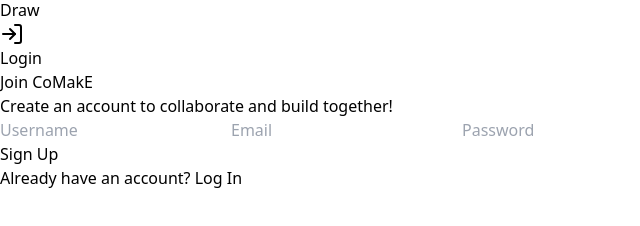
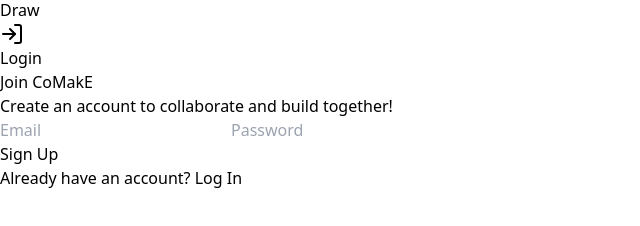
Before and after one commit to eyuuab/comake, a React (Vite) app in the folder client/: page /signup in a window 1280 px wide. Shown: the part 392-618 px from the top of the page, without its empty margins (0-640 px from the left). Built offline with nearby package versions, Linux system fonts and the light colour scheme.

Commit message:
signup-loding

```diff
--- a/client/src/pages/signup/signup.tsx
+++ b/client/src/pages/signup/signup.tsx
@@ -1,31 +1,35 @@
-import React, {useState} from "react";
+import React, { useState } from "react";
 import axios from "axios";
 
 const SignUp = () => {
-
-  const [username, setUsername] = useState("");
   const [email, setEmail] = useState("");
   const [password, setPassword] = useState("");
   const [message, setMessage] = useState("");
+  const [loading, setLoading] = useState(false);
 
-  const handleSubmit = async (e) =>{
+  //const API_URL = process.env.REACT_APP_API_URL || "http://127.0.0.1:8000";
+
+  const handleSubmit = async (e: React.FormEvent) => {
     e.preventDefault();
-    // sending post request
-    try{
-      const response = await axios.post('http://127.0.0.1:8000/users/signup/', {
-        username: username,
+    setLoading(true);
+    setMessage("");
+
+    try {
+      const response = await axios.post("http://127.0.0.1:8000/users/register", {
         email: email,
-        password: password
+        password: password,
       });
-      setMessage(response.data.msg || 'Account created successfully');
-  }catch(error:any ) {
-    // Error handling
-    setMessage(
-      error.response?.data?.detail || "Something went wrong, please try again."
-    );
-  }
-
-}
+      setMessage("Account created successfully");
+      setEmail("");
+      setPassword("");
+    } catch (error:any) {
+      setMessage(
+        error.response?.data?.detail || "Something went wrong, please try again."
+      );
+    } finally {
+      setLoading(false);
+    }
+  };
 
   return (
     <div className="flex items-center justify-center min-h-screen bg-gradient-to-br from-gray-900 via-gray-900 to-black text-text animate-gradient">
@@ -33,31 +37,36 @@
         <h2 className="text-2xl font-bold text-primary mb-2 text-center">Join CoMakE</h2>
         <p className="text-sm text-center mb-6">Create an account to collaborate and build together!</p>
 
-        <form className="space-y-4">
-          <input
-            type="text"
-            placeholder="Username"
-            className="w-full p-3 rounded-md bg-gray-800 text-text placeholder-gray-500 focus:outline-none focus:ring-2 focus:ring-primary transition duration-300"
-            required
-          />
+        {message && (
+          <div className="mb-4 text-center text-sm text-red-500">
+            {message}
+          </div>
+        )}
+
+        <form className="space-y-4" onSubmit={handleSubmit}>
           <input
             type="email"
             placeholder="Email"
             className="w-full p-3 rounded-md bg-gray-800 text-text placeholder-gray-500 focus:outline-none focus:ring-2 focus:ring-primary transition duration-300"
+            value={email}
+            onChange={(e) => setEmail(e.target.value)}
             required
           />
           <input
             type="password"
             placeholder="Password"
             className="w-full p-3 rounded-md bg-gray-800 text-text placeholder-gray-500 focus:outline-none focus:ring-2 focus:ring-primary transition duration-300"
+            value={password}
+            onChange={(e) => setPassword(e.target.value)}
             required
           />
           <div className="flex justify-center">
             <button
               type="submit"
               className="w-32 p-2 rounded-md text-white border border-blue-300 hover:bg-blue-700 hover:border-blue-500 transition duration-300 focus:outline-none focus:ring-2 focus:ring-blue-400"
+              disabled={loading}
             >
-              Sign Up
+              {loading ? "Signing Up..." : "Sign Up"}
             </button>
           </div>
         </form>
```
